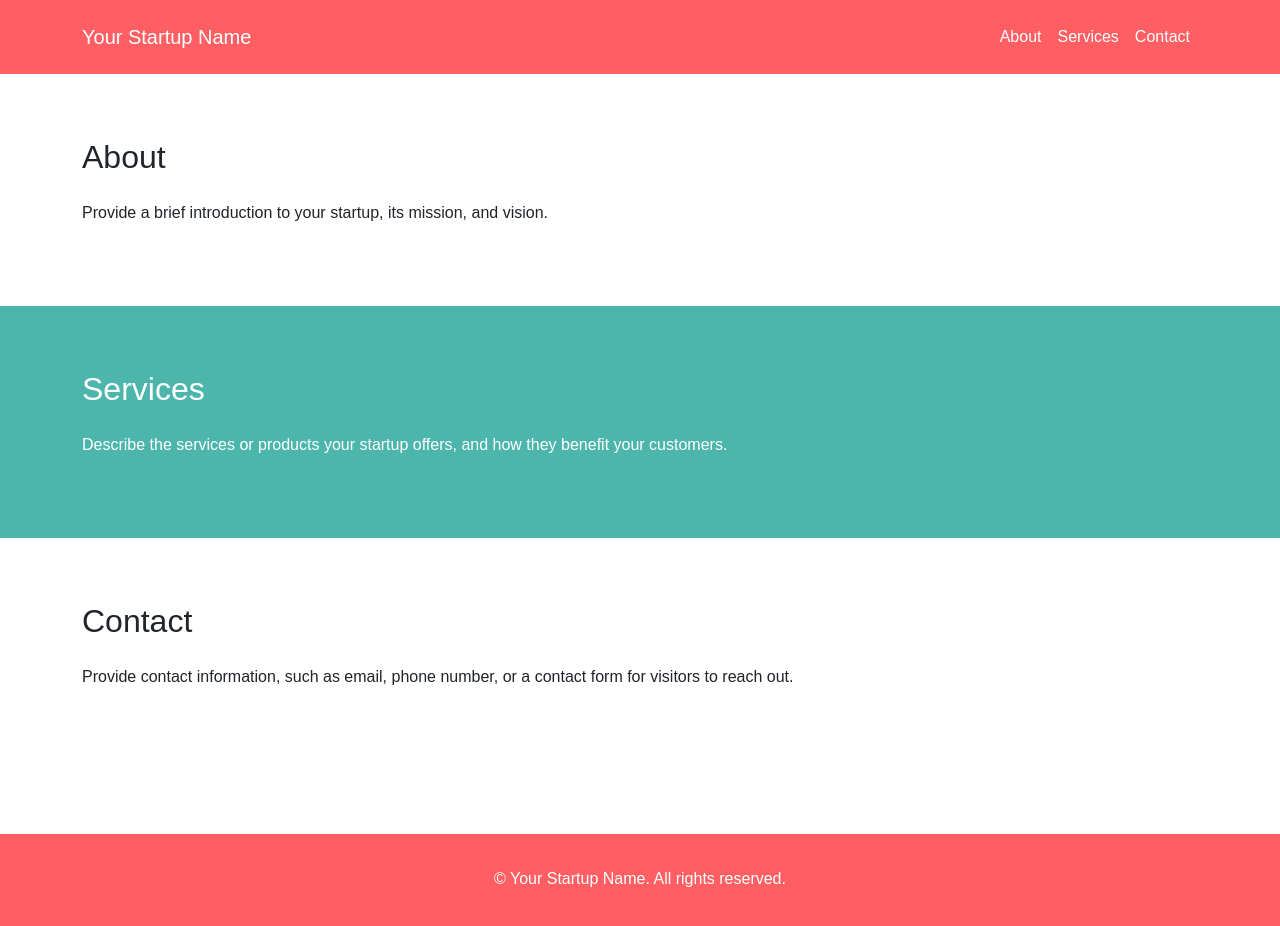
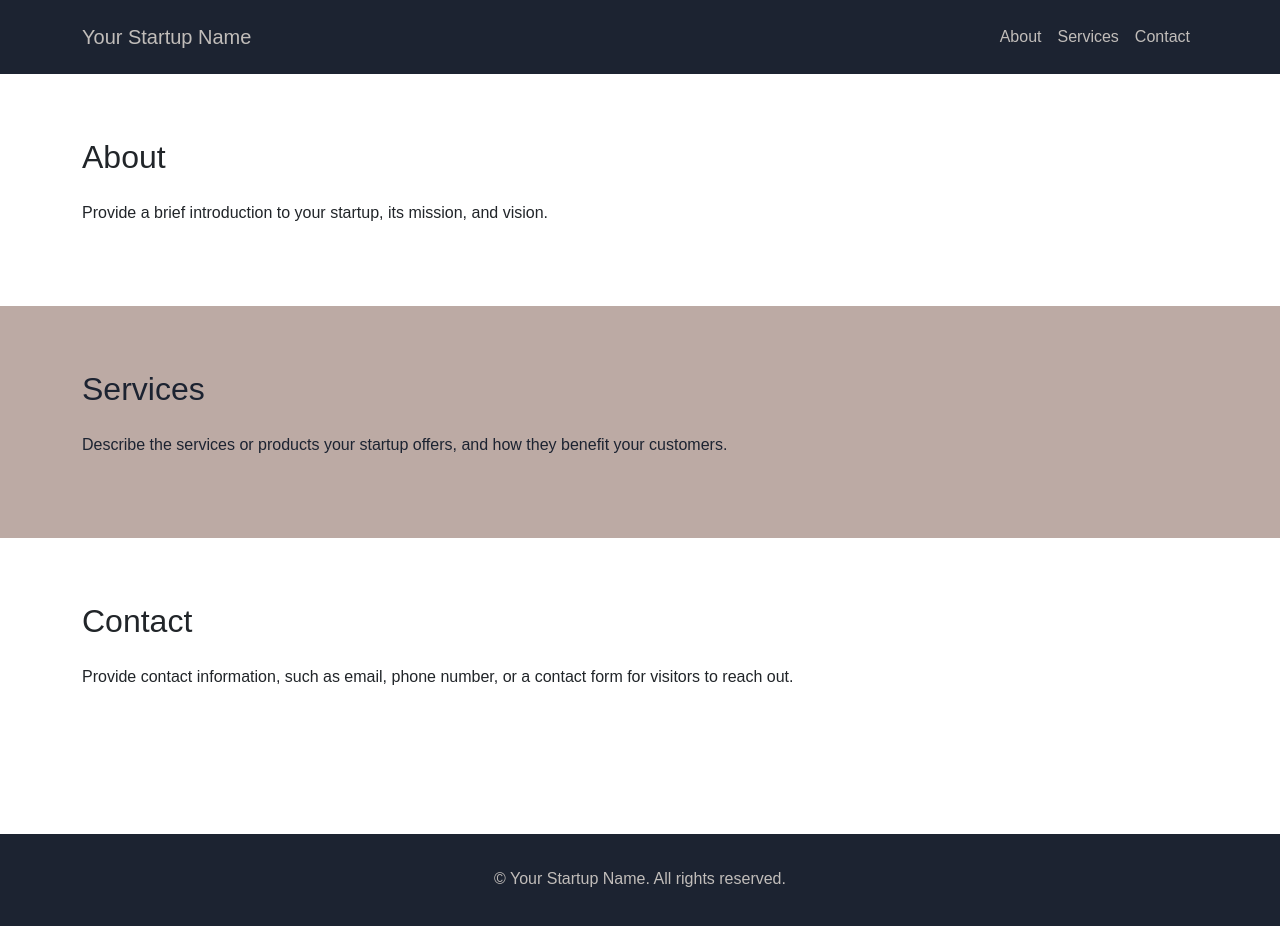
Before and after one commit to jay-trivedi/jay-trivedi.github.io, a plain HTML site: page index.html in a window 1280 px wide. Drawn offline with nearby package versions, Linux system fonts and the light colour scheme.

Commit message:
luxury looking colors

```diff
--- a/index.html
+++ b/index.html
@@ -7,8 +7,9 @@
   <link href="https://cdn.jsdelivr.net/npm/bootstrap@5.3.0-alpha1/dist/css/bootstrap.min.css" rel="stylesheet">
   <style>
     :root {
-      --primary-color: #ff5e62;
-      --secondary-color: #4db6ac;
+      --primary-color: #1c2331;
+      --secondary-color: #c1bdba;
+      --accent-color: #bcaaa4;
     }
 
     body {
@@ -23,18 +24,23 @@
       padding: 1rem 0;
     }
 
+    .navbar-brand,
+    .nav-link {
+      color: var(--secondary-color);
+    }
+
     section {
       padding: 4rem 0;
     }
 
     #services {
-      background-color: var(--secondary-color);
-      color: #fff;
+      background-color: var(--accent-color);
+      color: var(--primary-color);
     }
 
     footer {
       background-color: var(--primary-color);
-      color: #fff;
+      color: var(--secondary-color);
       text-align: center;
       padding: 2rem 0;
       margin-top: 4rem;
@@ -47,17 +53,17 @@
   <header>
     <nav class="navbar navbar-expand-lg">
       <div class="container">
-        <a class="navbar-brand" href="#" style="color: #fff;">Your Startup Name</a>
+        <a class="navbar-brand" href="#">Your Startup Name</a>
         <div class="collapse navbar-collapse">
           <ul class="navbar-nav ms-auto">
             <li class="nav-item">
-              <a class="nav-link" href="#about" style="color: #fff;">About</a>
+              <a class="nav-link" href="#about">About</a>
             </li>
             <li class="nav-item">
-              <a class="nav-link" href="#services" style="color: #fff;">Services</a>
+              <a class="nav-link" href="#services">Services</a>
             </li>
             <li class="nav-item">
-              <a class="nav-link" href="#contact" style="color: #fff;">Contact</a>
+              <a class="nav-link" href="#contact">Contact</a>
             </li>
           </ul>
         </div>
```
